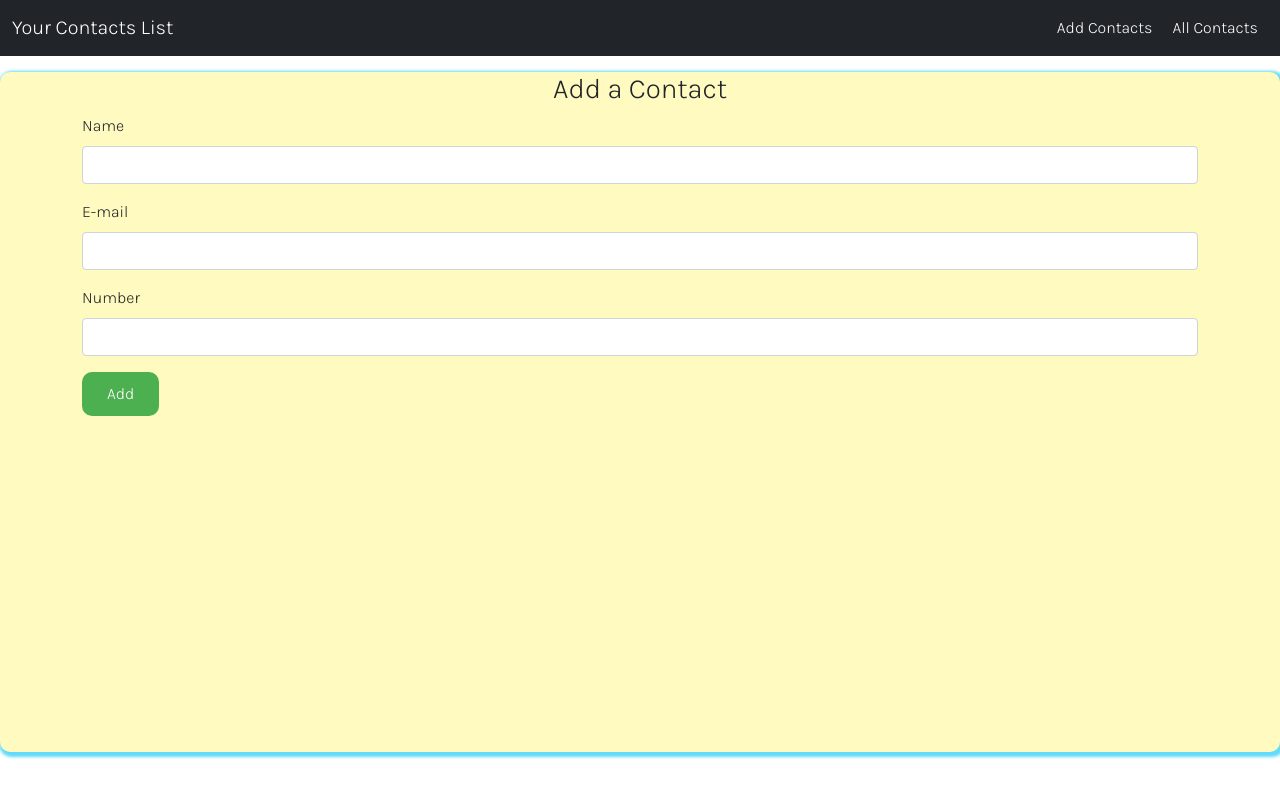
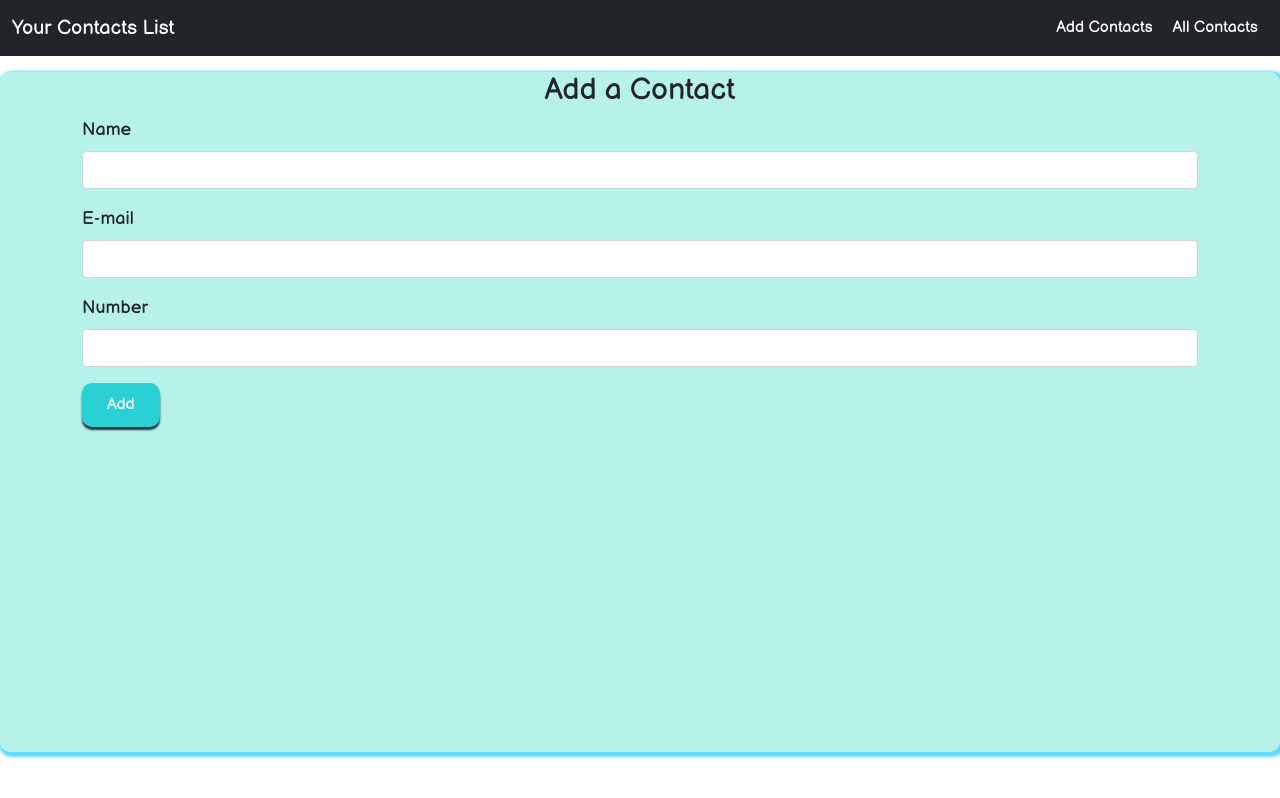
Before and after one commit to Das-Swarup/contacts-app-dps, a React (Create React App) app: page /add in a window 1280 px wide. Built offline with nearby package versions, Linux system fonts and the light colour scheme.

Commit message:
Redesigned

```diff
--- a/src/App.css
+++ b/src/App.css
@@ -1,11 +1,12 @@
 @import url('https://fonts.googleapis.com/css2?family=Karla:wght@300&display=swap');
+@import url('https://fonts.googleapis.com/css2?family=Balsamiq+Sans&display=swap');
 
 *{
-  font-family: 'Karla', sans-serif;
+  font-family: 'Balsamiq Sans', cursive;
 }
 
 Header.nav{
-  background-color: #FFFABF
+  background-color: #B7F2EA
 }
 
 .App {
@@ -13,7 +14,7 @@ Header.nav{
 }
 
 .App-header {
-  background-color: #FFFABF;
+  background-color: #B7F2EA;
   min-height: 100vh;
   display: flex;
   flex-direction: column;
@@ -31,16 +32,17 @@ Header.nav{
   margin: 0;
   padding: 0;
   min-height: 85vh;
-  background:#FFFABF;
+  background:#B7F2EA;
   border-radius: 10px;
   box-shadow: 2px 2px 3px 3px #61dafb;
 
 }
 
 .add-btn{
-  background-color: #4CAF50;
+  background-color: #29d0d6;
   border: none;
   border-radius: 10px;
+  box-shadow: 0 3px 2px  #153741;
   color: white;
   padding:10px 25px;
   text-align: center;
@@ -59,7 +61,7 @@ Header.nav{
 }
 
 .btn-header:hover{
-  color: #FFFABF
+  color: #B7F2EA
 }
 
 #App{
@@ -70,3 +72,11 @@ Header.nav{
   display: flex;
   flex-direction: row;
 }
+
+.head-text{
+  font-size: 18px;
+}
+
+.title-text{
+  font-size: 30px;
+}
--- a/src/MyComponents/AddContact.js
+++ b/src/MyComponents/AddContact.js
@@ -20,20 +20,19 @@ export const AddContact = (props) => {
     return (
         <div className="app-container">
         <div className="container my-3">
-            <h3 className="text-center">Add a Contact</h3>
+            <h3 className="text-center title-text">Add a Contact</h3>
             <form onSubmit={submit}>
                     <div className="mb-3">
-                    <label htmlFor="title" className="form-label">Name</label>
+                        <label htmlFor="title" className="form-label head-text">Name</label>
                         <input type="text" value={title} onChange={(e)=>{setTitle(e.target.value)}} className="form-control" id="title" aria-describedby="emailHelp"/>
-
                     </div>
                     <div className="mb-3">
-                        <label htmlFor="mail" className="form-label">E-mail</label>
+                        <label htmlFor="mail" className="form-label head-text">E-mail</label>
                         <input type="text" value={mail} onChange={(e)=>{setMail(e.target.value)}} className="form-control" id="desc"/>
                     </div>
 
                     <div className="mb-3">
-                         <label htmlFor="num" className="form-label">Number</label>
+                        <label htmlFor="num" className="form-label head-text">Number</label>
                         <input type="value" value={num} onChange={(e)=>{setNum(e.target.value)}} className="form-control" id="num" />
                     </div>
 
```
Lines whose indentation alone changed are shown as unchanged.
